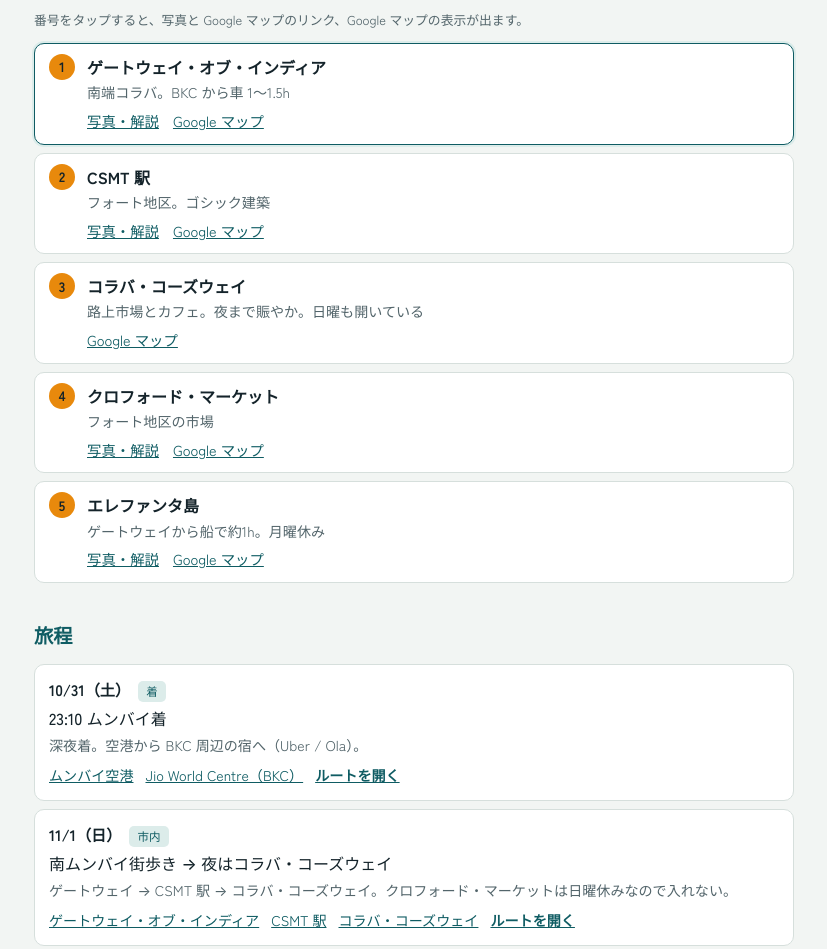
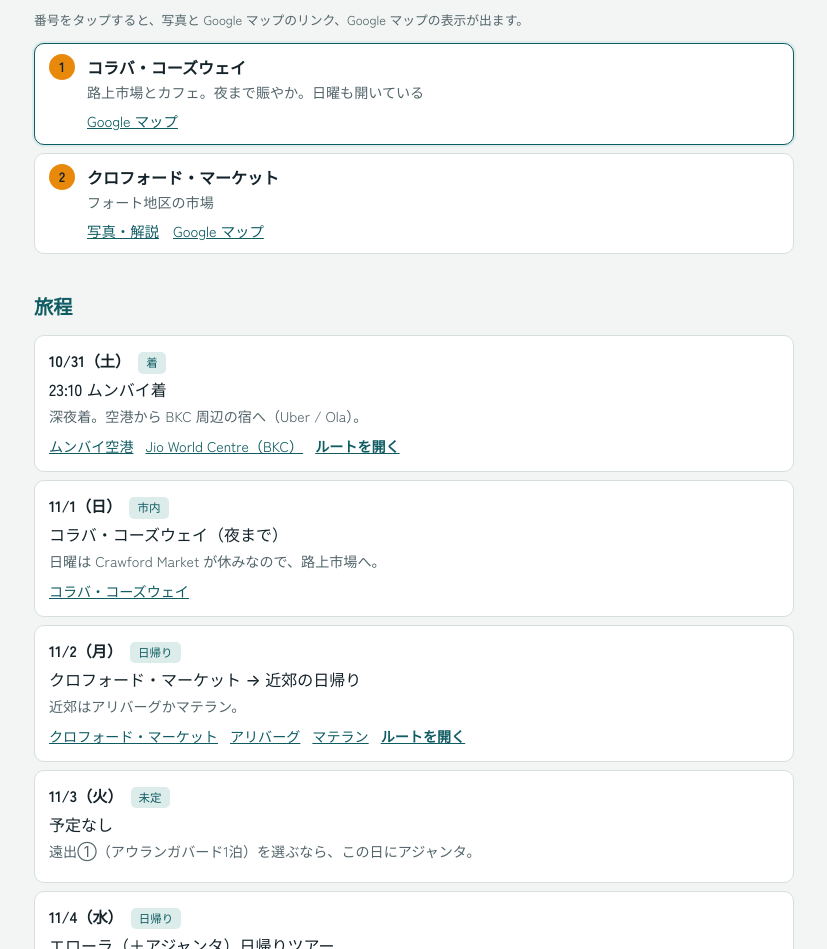
Before and after one commit to kou-uni/mumbai-journey-site, a plain HTML site: page index.html in a window 1280 px wide. Shown: the part 1069-2018 px from the top of the page, without its empty margins (226-1053 px from the left). Drawn offline with nearby package versions, Linux system fonts and the light colour scheme.

Commit message:
Remove Gateway, CSMT and Elephanta from the plan
Co-Authored-By: Claude Sonnet 5.5 <noreply@anthropic.com>

```diff
--- a/index.html
+++ b/index.html
@@ -145,7 +145,7 @@ footer{color:var(--soft);font-size:.8rem;margin-top:20px}
 <h2>決めること</h2>
 <div class="tour"><div class="m">・マーケットとモールの希望（minta さんに確認中）／・遠出は①②③のどれか、なしか／・11/7 の荷物（宿に預けて取りに戻るか、会場に持ち込むか）／・ETHGlobal の日付と会場</div></div>
 
-<footer>休館日：エローラ＝火、アジャンタ＝月、エレファンタ島・カーンヘリ＝月。距離と所要時間は概算。</footer>
+<footer>休館日：エローラ＝火、アジャンタ＝月、カーンヘリ＝月。距離と所要時間は概算。</footer>
 </div>
 
 <script src="https://cdnjs.cloudflare.com/ajax/libs/leaflet/1.9.4/leaflet.js"></script>
@@ -156,14 +156,10 @@ var W=function(t){return 'https://en.wikipedia.org/wiki/'+t};
 var SP={
  airport:{n:'ムンバイ空港',la:19.0896,lo:72.8656,m:'到着 10/31 23:10 ／ 出発 11/7 22:55'},
  bkc:{n:'Jio World Centre（BKC）',la:19.0645,lo:72.8681,m:'Devcon 8 会場。宿は BKC 周辺'},
- gateway:{n:'ゲートウェイ・オブ・インディア',la:18.9220,lo:72.8347,m:'南端コラバ。BKC から車 1〜1.5h',w:'Gateway_of_India'},
  colaba:{n:'コラバ・コーズウェイ',la:18.9186,lo:72.8318,q:'Colaba Causeway Mumbai',m:'路上市場とカフェ。夜まで賑やか。日曜も開いている'},
  carter:{n:'カーター・ロード（バンドラ）',la:19.0690,lo:72.8230,q:'Carter Road Bandra Mumbai',m:'海沿いの散歩道。カフェが多い。BKC から車 20〜40分（概算）'},
  bandstand:{n:'バンドスタンド（バンドラ）',la:19.0447,lo:72.8213,q:'Bandstand Promenade Bandra Mumbai',m:'遊歩道と屋台。若者が集まる'},
- marine:{n:'マリン・ドライブ',la:18.9440,lo:72.8231,m:'南の海沿い。夕方向き',w:'Marine_Drive,_Mumbai'},
- csmt:{n:'CSMT 駅',la:18.9398,lo:72.8355,m:'フォート地区。ゴシック建築',w:'Chhatrapati_Shivaji_Maharaj_Terminus'},
  crawford:{n:'クロフォード・マーケット',la:18.9473,lo:72.8340,m:'フォート地区の市場',w:'Crawford_Market'},
- elephanta:{n:'エレファンタ島',la:18.9633,lo:72.9315,m:'ゲートウェイから船で約1h。月曜休み',w:'Elephanta_Caves'},
  kanheri:{n:'カーンヘリ石窟',la:19.2058,lo:72.9068,m:'北の国立公園内。月曜休み',w:'Kanheri_Caves'},
  matheran:{n:'マテラン',la:18.9867,lo:73.2672,m:'車なしの山の町。トイトレイン',w:'Matheran'},
  alibag:{n:'アリバーグ',la:18.6414,lo:72.8722,m:'船で渡る海辺',w:'Alibag'},
@@ -174,15 +170,15 @@ var SP={
  bibi:{n:'ビービー・カ・マクバラ',la:19.9017,lo:75.3205,m:'「ミニ・タージ」。アウランガバード市内',w:'Bibi_Ka_Maqbara'}
 };
 var VIEWS=[
- {k:'south',t:'南ムンバイ',b:[18.905,18.975,72.805,72.945],ids:['gateway','csmt','colaba','crawford','elephanta'],km:2},
+ {k:'south',t:'南ムンバイ',b:[18.910,18.955,72.805,72.860],ids:['colaba','crawford'],km:1},
  {k:'around',t:'ムンバイ周辺',b:[18.60,19.25,72.75,73.55],ids:['airport','bkc','carter','bandstand','kanheri','alibag','matheran','karla'],km:20},
  {k:'ellora',t:'エローラ日帰り',b:[18.85,20.70,72.60,75.90],ids:['ellora','kailasa','ajanta','bibi'],km:100,extra:[{n:'ムンバイ',la:19.0645,lo:72.8681}]}
 ];
 var DAYS=[
  {d:'10/31（土）',t:'着',h:'23:10 ムンバイ着',p:'深夜着。空港から BKC 周辺の宿へ（Uber / Ola）。',s:['airport','bkc']},
- {d:'11/1（日）',t:'市内',h:'南ムンバイ街歩き → 夜はコラバ・コーズウェイ',p:'ゲートウェイ → CSMT 駅 → コラバ・コーズウェイ。クロフォード・マーケットは日曜休みなので入れない。',s:['gateway','csmt','colaba']},
- {d:'11/2（月）',t:'日帰り',h:'クロフォード・マーケット → 近郊の日帰り',p:'月曜はエレファンタ島とカーンヘリが休み。近郊はアリバーグかマテラン。',s:['crawford','alibag','matheran']},
- {d:'11/3（火）',t:'島',h:'エレファンタ島',p:'火曜は開館。ゲートウェイから船で往復。',s:['gateway','elephanta']},
+ {d:'11/1（日）',t:'市内',h:'コラバ・コーズウェイ（夜まで）',p:'日曜は Crawford Market が休みなので、路上市場へ。',s:['colaba']},
+ {d:'11/2（月）',t:'日帰り',h:'クロフォード・マーケット → 近郊の日帰り',p:'近郊はアリバーグかマテラン。',s:['crawford','alibag','matheran']},
+ {d:'11/3（火）',t:'未定',h:'予定なし',p:'遠出①（アウランガバード1泊）を選ぶなら、この日にアジャンタ。',s:[]},
  {d:'11/4（水）',t:'日帰り',h:'エローラ（＋アジャンタ）日帰りツアー',p:'火曜休みのエローラ、月曜休みのアジャンタ、どちらも水曜は開館。',s:['ellora','ajanta','bibi']},
  {d:'11/5（木）',t:'Devcon',h:'Devcon 8 にふらっと → 夜はバンドラ',p:'BKC。ETHGlobal の前日。夜はカーター・ロードとバンドスタンド（車で移動）。',s:['bkc','carter','bandstand']},
  {d:'11/6（金）',t:'ハック',h:'ETHGlobal 開始（深夜は宿に戻って寝る）',p:'日付は要確認。',s:['bkc']},
```
